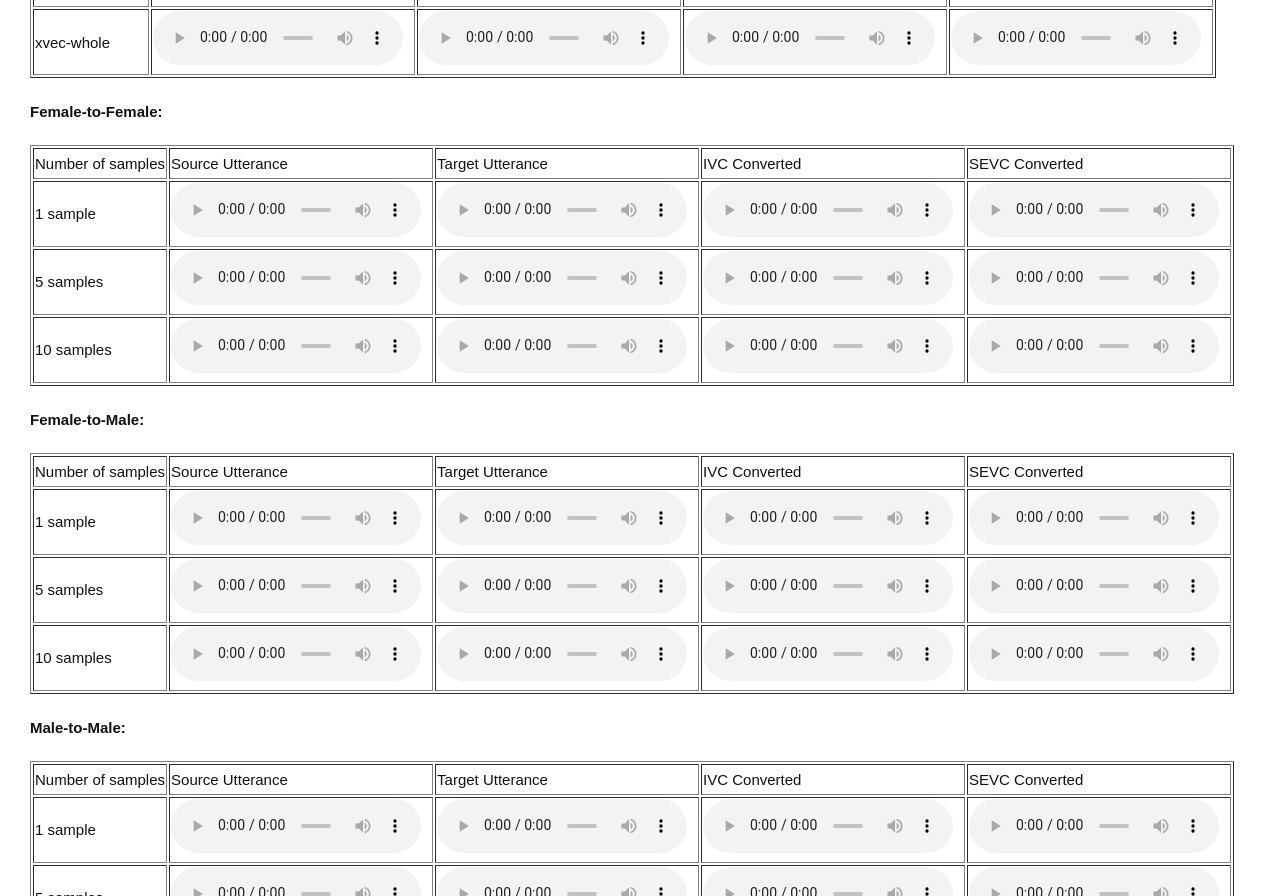
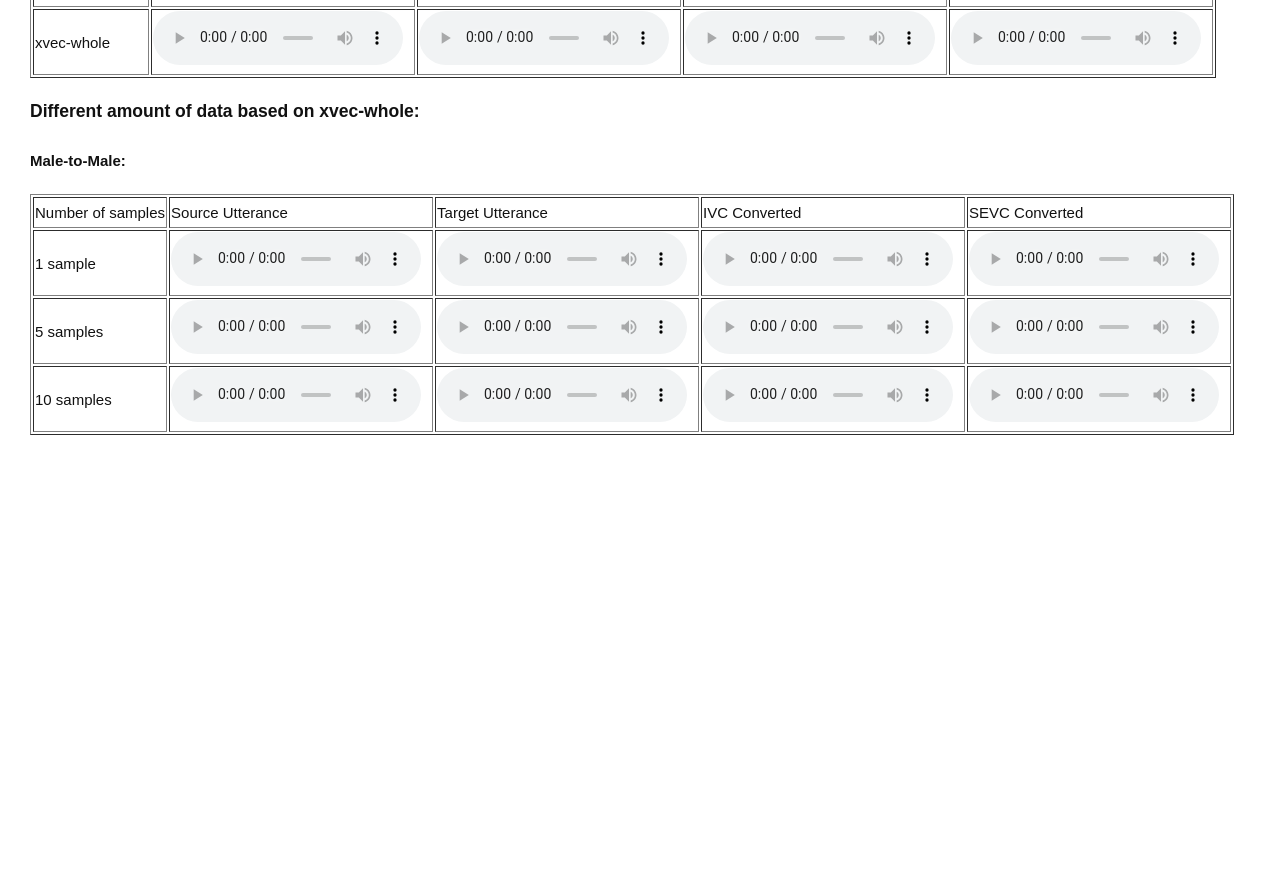
Before and after one commit to vcdemo-1/vcdemo-1.github.io, a plain HTML site: page index.html in a window 1280 px wide. Shown: the part 806-1702 px from the top of the page. After the commit the page ends 1251 px from the top, so only its background shows below. Drawn offline with Linux system fonts and the light colour scheme.

Commit message:
Update index.html

```diff
--- a/index.html
+++ b/index.html
@@ -240,177 +240,9 @@ audio {
     </tr>
     </table>
 
-  <!-- FF -->
-  <h4>Female-to-Female:</h4>
-    <table border="1">
-    <tr>
-      <td>Number of samples</td>
-      <td>Source Utterance</td>
-      <td>Target Utterance</td>
-      <td>IVC Converted</td>
-      <td>SEVC Converted</td>
-    </tr>
-    <!-- FF 1 sample 4 pieces of audios  -->
-    <tr>
-      <td>1 sample</td>
-      <td>
-        <audio controls>
-        <source src="src-GT-FF.wav" type="audio/wav">
-        </audio>
-      </td>
-      <td>
-        <audio controls>
-        <source src="tgt-GT-F.wav" type="audio/wav">
-        </audio>
-      </td>
-      <td>
-        <audio controls>
-        <source src="ivcN01FF.wav" type="audio/wav">
-        </audio>
-      </td>
-      <td>
-        <audio controls>
-        <source src="SEN01FF.wav" type="audio/wav">
-        </audio>
-      </td>
-    </tr>
-    <!-- FF 5 sample 4 pieces of audios  -->
-    <tr>
-      <td>5 samples</td>
-      <td>
-        <audio controls>
-        <source src="src-GT-FF.wav" type="audio/wav">
-        </audio>
-      </td>
-      <td>
-        <audio controls>
-        <source src="tgt-GT-F.wav" type="audio/wav">
-        </audio>
-      </td>
-      <td>
-        <audio controls>
-        <source src="ivcN05FF.wav" type="audio/wav">
-        </audio>
-      </td>
-      <td>
-        <audio controls>
-        <source src="SEN05FF.wav" type="audio/wav">
-        </audio>
-      </td>
-    </tr>
-    <!-- FF 10 sample 4 pieces of audios  -->
-    <tr>
-      <td>10 samples</td>
-      <td>
-        <audio controls>
-        <source src="src-GT-FF.wav" type="audio/wav">
-        </audio>
-      </td>
-      <td>
-        <audio controls>
-        <source src="tgt-GT-F.wav" type="audio/wav">
-        </audio>
-      </td>
-      <td>
-        <audio controls>
-        <source src="ivcN10FF.wav" type="audio/wav">
-        </audio>
-      </td>
-      <td>
-        <audio controls>
-        <source src="SEN10FF.wav" type="audio/wav">
-        </audio>
-      </td>
-    </tr>
-    </table>
-
-
-    <!-- FM -->
-    <h4>Female-to-Male:</h4>
-    <table border="1">
-    <tr>
-      <td>Number of samples</td>
-      <td>Source Utterance</td>
-      <td>Target Utterance</td>
-      <td>IVC Converted</td>
-      <td>SEVC Converted</td>
-    </tr>
-    <!-- FM 1 sample 4 pieces of audios  -->
-    <tr>
-      <td>1 sample</td>
-      <td>
-        <audio controls>
-        <source src="src-GT-FM.wav" type="audio/wav">
-        </audio>
-      </td>
-      <td>
-        <audio controls>
-        <source src="tgt-GT-M.wav" type="audio/wav">
-        </audio>
-      </td>
-      <td>
-        <audio controls>
-        <source src="ivcN01FM.wav" type="audio/wav">
-        </audio>
-      </td>
-      <td>
-        <audio controls>
-        <source src="SEN01FM.wav" type="audio/wav">
-        </audio>
-      </td>
-    </tr>
-    <!-- FF 5 sample 4 pieces of audios  -->
-    <tr>
-      <td>5 samples</td>
-      <td>
-        <audio controls>
-        <source src="src-GT-FM.wav" type="audio/wav">
-        </audio>
-      </td>
-      <td>
-        <audio controls>
-        <source src="tgt-GT-M.wav" type="audio/wav">
-        </audio>
-      </td>
-      <td>
-        <audio controls>
-        <source src="ivcN05FM.wav" type="audio/wav">
-        </audio>
-      </td>
-      <td>
-        <audio controls>
-        <source src="SEN05FM.wav" type="audio/wav">
-        </audio>
-      </td>
-    </tr>
-    <!-- FF 10 sample 4 pieces of audios  -->
-    <tr>
-      <td>10 samples</td>
-      <td>
-        <audio controls>
-        <source src="src-GT-FM.wav" type="audio/wav">
-        </audio>
-      </td>
-      <td>
-        <audio controls>
-        <source src="tgt-GT-M.wav" type="audio/wav">
-        </audio>
-      </td>
-      <td>
-        <audio controls>
-        <source src="ivcN10FM.wav" type="audio/wav">
-        </audio>
-      </td>
-      <td>
-        <audio controls>
-        <source src="SEN10FM.wav" type="audio/wav">
-        </audio>
-      </td>
-    </tr>
-    </table>
-
 
     <!-- MM -->
+    <h3>Different amount of data based on xvec-whole:</h3>
     <h4>Male-to-Male:</h4>
     <table border="1">
     <tr>
```
